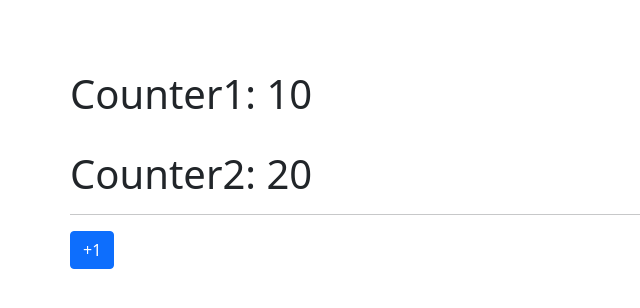
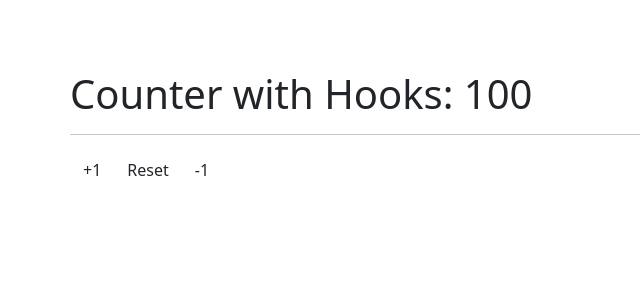
Before and after one commit to joequich/hooks-app, a React (Create React App) app: page / in a window 1280 px wide. Shown: the top 308 px of the page, without its empty margins (0-640 px from the left). Built offline with nearby package versions, Linux system fonts and the light colour scheme.

Commit message:
State Hook - Custom

```diff
--- /dev/null
+++ b/src/components/01-useState/CounterCustomHook.tsx
@@ -0,0 +1,16 @@
+import { useCounter } from '../../hooks/useCounter';
+import './counter.css';
+
+export const CounterCustomHook = () => {
+    const { state, increment, decrement, reset } = useCounter(100);
+
+    return (
+        <>
+            <h1>Counter with Hooks: {state}</h1>
+            <hr />
+            <button className="btn" onClick={ () => increment(1) }>+1</button>
+            <button className="btn" onClick={ reset }>Reset</button>
+            <button className="btn" onClick={ () => decrement(1) }>-1</button>
+        </>
+    );
+};
--- /dev/null
+++ b/src/hooks/useCounter.ts
@@ -0,0 +1,21 @@
+import { useState } from 'react';
+
+export const useCounter = (initialState = 10) => {
+    const [state, setState] = useState(initialState);
+
+    const increment = (factor = 1) => {
+        setState(state + factor);
+    };
+
+    const decrement = (factor = 1) => {
+        setState(state - factor);
+    };
+
+    const reset = () => {
+        setState(initialState);
+    };
+
+    return {
+        state, increment, decrement, reset
+    };
+};
--- a/src/index.tsx
+++ b/src/index.tsx
@@ -1,10 +1,10 @@
 import React from 'react';
 import ReactDOM from 'react-dom';
-import { CounterApp } from './components/01-useState/CounterApp';
+import { CounterCustomHook } from './components/01-useState/CounterCustomHook';
 
 ReactDOM.render(
   <React.StrictMode>
-    <CounterApp />
+    <CounterCustomHook />
   </React.StrictMode>,
   document.getElementById('root')
 );
```
